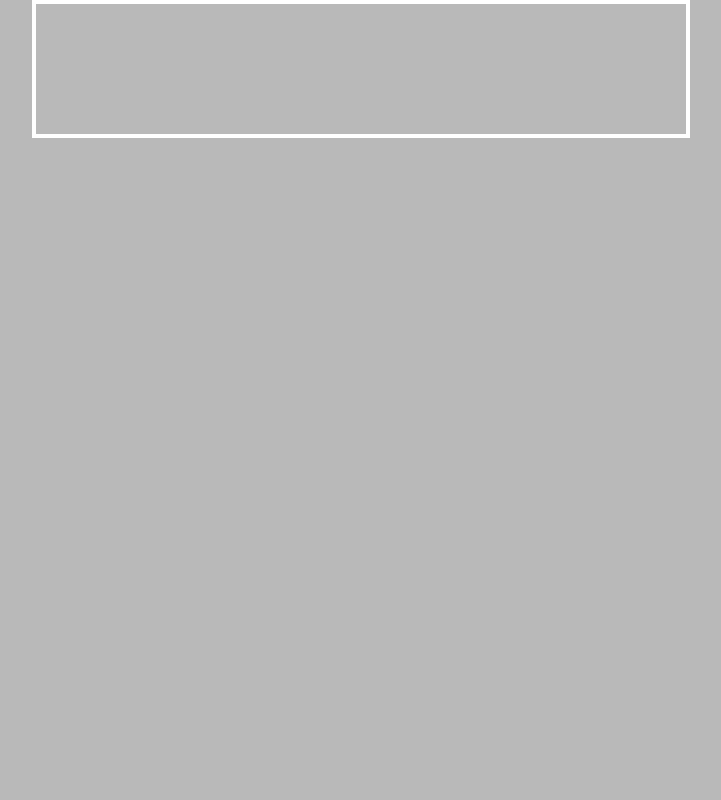
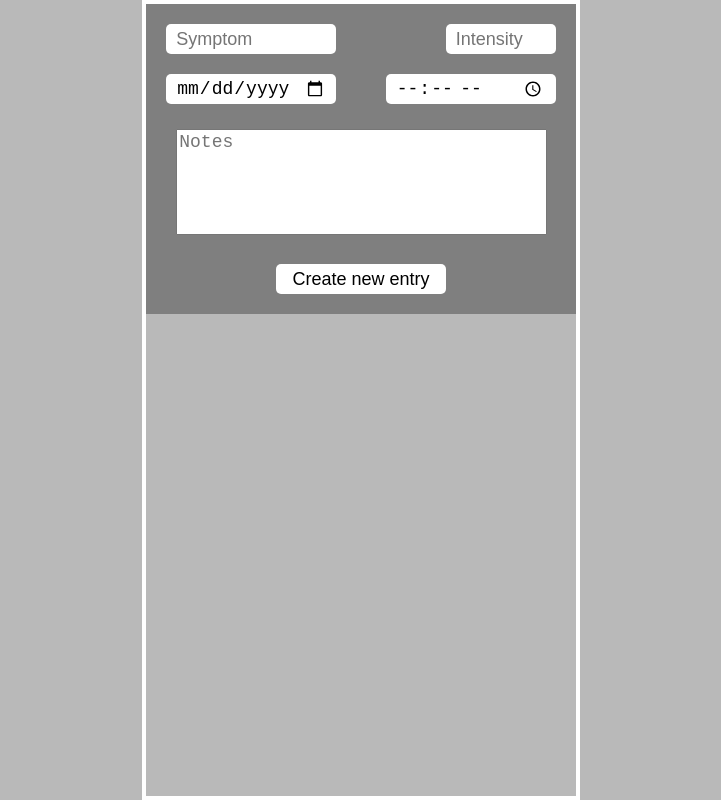
Before and after one commit to akinevans/med-counter, a React (Create React App) app: page / in a window 1280 px wide. Shown: the whole page, without its empty margins (279-1000 px from the left). Built offline with nearby package versions, Linux system fonts and the light colour scheme.

Commit message:
Build Form component with styling, update App.css to acomodate

```diff
--- a/src/App.css
+++ b/src/App.css
@@ -1,3 +1,7 @@
+* {
+  box-sizing: border-box;
+}
+
 .App {
   display: flex;
   flex-direction: column;
@@ -9,11 +13,11 @@
 }
 
 .app-inner-wrapper {
-  width: 90%;
-  max-width: 600px;
-  height: 10%;
+  width: auto;
+  max-width: 500px;
+  height: 100%;
   margin: 4px 25px;
-  padding: 25px;
+  padding: 0;
   overflow-y: scroll;
   outline: 4px solid white;
 
--- a/src/App.js
+++ b/src/App.js
@@ -1,5 +1,6 @@
 import "./App.css";
 import { useState, useEffect } from "react";
+import Form from "./components/Form/Form";
 import CountDisplay from "./components/CountDisplay/CountDisplay";
 import Button from "./components/Button/Button";
 
@@ -17,7 +18,9 @@ import { checkCurrentCount } from "./utilityFunctions/utilityFunctions";
 function App() {
   return (
     <div className='App'>
-      <div className='app-inner-wrapper'></div>
+      <div className='app-inner-wrapper'>
+        <Form />
+      </div>
     </div>
   );
 }
--- /dev/null
+++ b/src/components/Form/Form.css
@@ -0,0 +1,91 @@
+.form,
+.form-top-wrapper,
+.form-date-time-wrapper,
+.form-bottom-wrapper {
+  display: flex;
+  align-items: center;
+  width: 95%;
+  height: fit-content;
+  margin-bottom: 15px;
+}
+
+.form {
+  flex-direction: column;
+  justify-content: center;
+  width: 430px;
+  max-width: 600px;
+  margin: 0;
+  padding: 20px 10px;
+  background-color: rgb(127, 127, 127);
+}
+
+.form-top-wrapper {
+  flex-direction: row;
+  justify-content: space-between;
+  margin-bottom: 20px;
+  /* outline: 2px solid rgba(255, 147, 147, 0.776); */
+}
+
+.form-date-time-wrapper {
+  flex-direction: row;
+  justify-content: space-between;
+}
+
+label {
+  width: fit-content;
+  height: fit-content;
+}
+
+.symptom-input {
+  cursor: auto !important;
+}
+
+input,
+.submit-btn {
+  width: 170px;
+  height: 30px;
+  padding: 5px 10px;
+  font-size: 18px;
+  outline: none;
+  border: none;
+  border-radius: 5px;
+  cursor: pointer;
+}
+
+.intensity-picker {
+  width: 110px;
+}
+
+.form-bottom-wrapper {
+  flex-direction: column;
+  justify-content: center;
+  align-items: flex-start;
+  /* width: auto; */
+  /* outline: 2px solid rgba(255, 147, 147, 0.776); */
+}
+
+.date-picker,
+.time-picker {
+  /* margin-bottom: 15px; */
+}
+
+textarea {
+  width: 100%;
+  max-width: 580px;
+  margin: 10px;
+  font-size: 18px;
+  outline: none;
+  resize: none;
+}
+
+input.submit-btn {
+  text-align: center;
+  user-select: none;
+}
+
+input.submit-btn:hover {
+  opacity: 80%;
+}
+input.submit-btn:active {
+  opacity: 100%;
+}
--- /dev/null
+++ b/src/components/Form/Form.js
@@ -0,0 +1,57 @@
+import React from "react";
+import "./Form.css";
+
+export default function Form() {
+  const minIntensity = 1;
+  const maxIntensity = 5;
+  return (
+    <form className='form'>
+      <div className='form-top-wrapper'>
+        <label>
+          <input
+            //
+            className='symptom-input'
+            type='text'
+            placeholder='Symptom'
+          />
+        </label>
+        <label>
+          <input
+            className='intensity-picker'
+            type='number'
+            placeholder='Intensity'
+            min={minIntensity}
+            max={maxIntensity}
+          />
+        </label>
+      </div>
+      <div className='form-date-time-wrapper'>
+        <label>
+          <input
+            //
+            className='date-picker'
+            type='date'
+            placeholder='Date'
+          />
+        </label>
+        <label>
+          <input className='time-picker' type='time' placeholder='Time' />
+        </label>
+      </div>
+      <div className='form-bottom-wrapper'>
+        <label>
+          {/* <input className='text-area' type='text' placeholder='Notes' /> */}
+          <textarea
+            name='notes'
+            id='notes'
+            cols='30'
+            maxLength='350'
+            rows='5'
+            placeholder='Notes'
+          ></textarea>
+        </label>
+      </div>
+      <input className='submit-btn' type='text' value='Create new entry' />
+    </form>
+  );
+}
```
